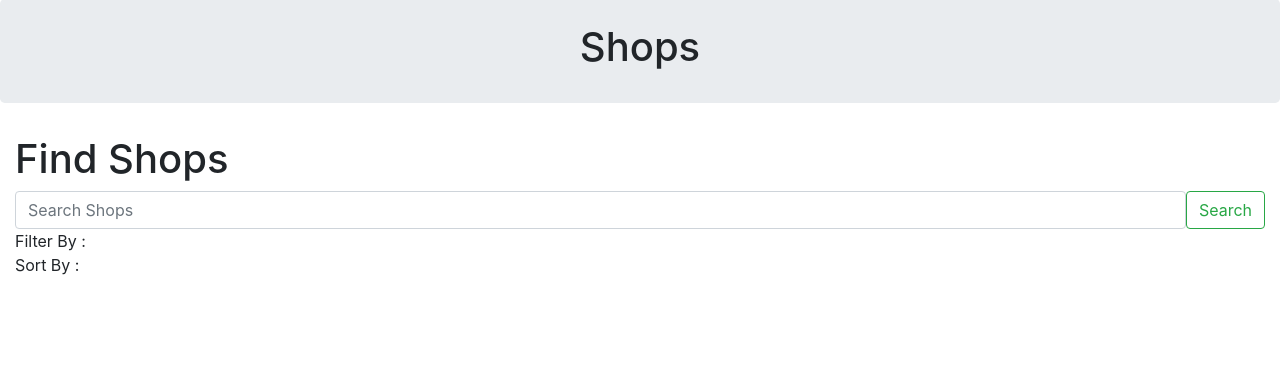
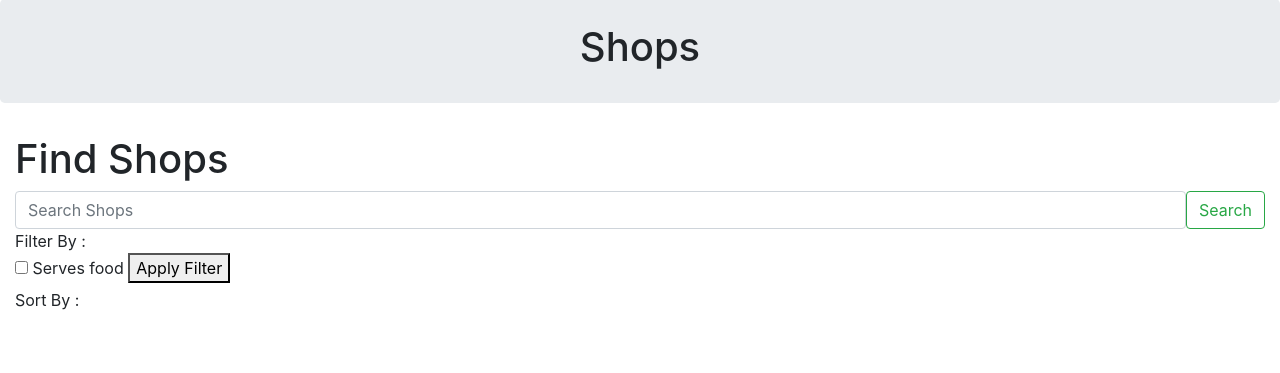
Before and after one commit to Mark-McNaught/Brew_Review_Project, a Django app: page /BrewReview/shops/ in a window 1280 px wide. Shown: the part 213-586 px from the top of the page. Run offline with Django 3.2, Linux system fonts and the light colour scheme; data that the repository does not hold is empty.

Commit message:
pasted filter into shops

```diff
--- a/BrewReview/views.py
+++ b/BrewReview/views.py
@@ -68,7 +68,14 @@ def map(request, center_lat=55.8724, center_lng=-4.2900, zoom=11):
 
 def shops(request):
     shops = CoffeeShop.objects.all()
-    context_dict = {'navbar_active':'shops', 'shops':shops}
+    filter_param = request.GET.get('filter', False)
+    if filter_param == "on":
+        filter_param = True
+        coffee_shop_list = CoffeeShop.objects.filter(serves_food=True)
+    else:
+        filter_param = False
+        coffee_shop_list = CoffeeShop.objects.all()
+    context_dict = {'navbar_active':'shops', 'shops':shops, 'filter_param':filter_param}
     return render(request, 'BrewReview/shops.html', context=context_dict)
 
 def show_shop(request, shop_slug):
--- a/templates/BrewReview/shops.html
+++ b/templates/BrewReview/shops.html
@@ -26,6 +26,11 @@
 
     <div class="container-fluid">
         Filter By :
+    <form action="{% url 'BrewReview:shops' %}" method ="GET">
+        <input type="checkbox" id="filter_checkbox" name="filter" {% if filter_param %}checked{% endif %}>
+        <label for="filter_checkbox">Serves food</label>
+        <button type="submit">Apply Filter</button>
+    </form>
         <div></div>
         Sort By :
     </div>
```
